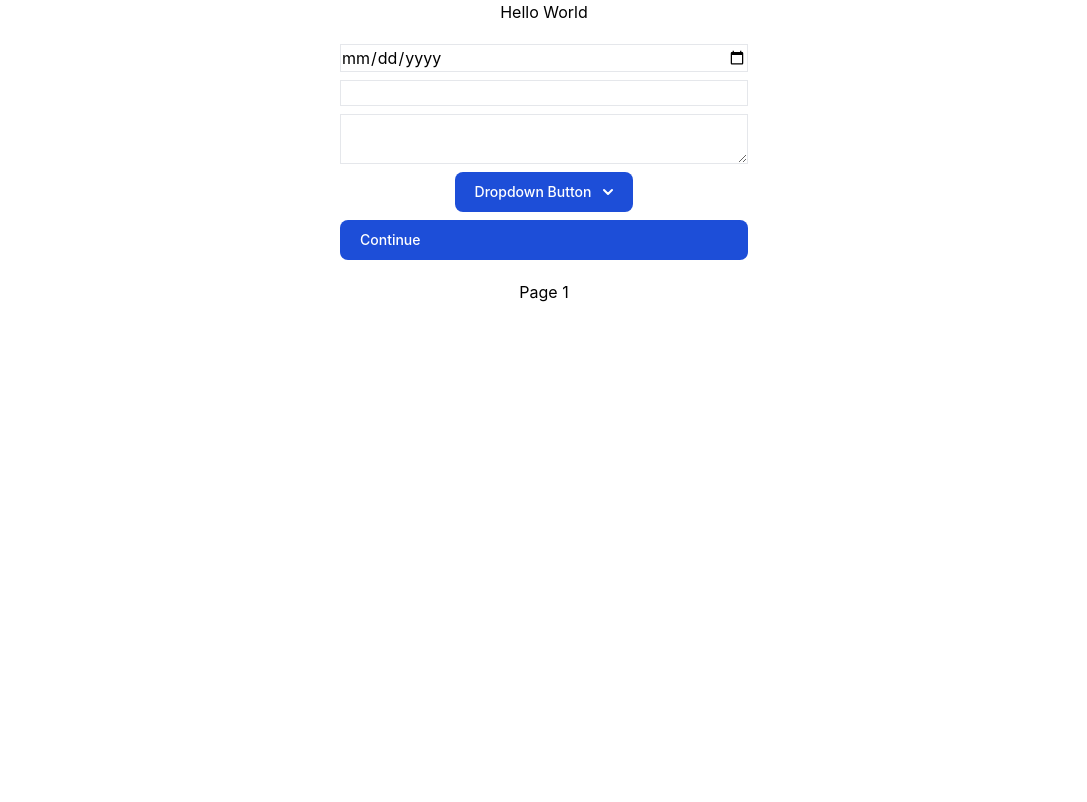
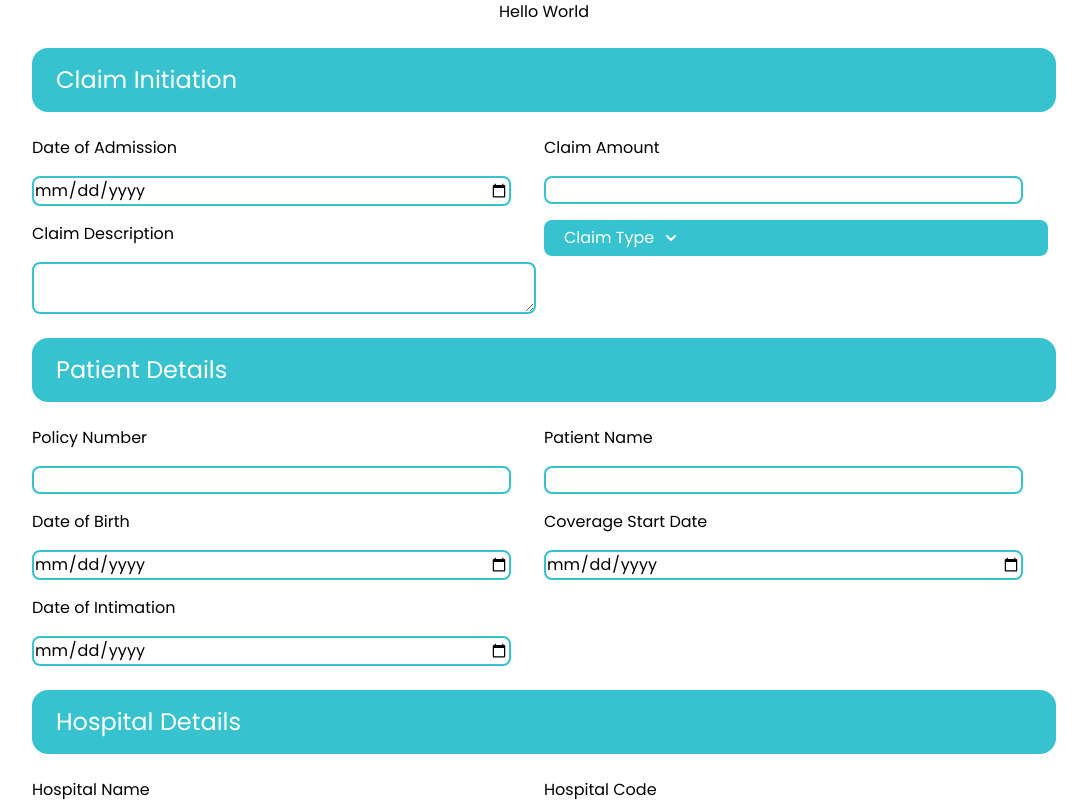
Before and after one commit to MDas08/smart-insure, a React (Create React App) app: page / in a window 1280 px wide. Shown: the top 802 px of the page, without its empty margins (96-1183 px from the left). Built offline with nearby package versions, Linux system fonts and the light colour scheme.

Commit message:
Styled Claim Form

```diff
--- a/public/index.html
+++ b/public/index.html
@@ -1,14 +1,12 @@
 <!DOCTYPE html>
 <html lang="en">
+
 <head>
   <meta charset="utf-8" />
   <link rel="icon" href="%PUBLIC_URL%/favicon.ico" />
   <meta name="viewport" content="width=device-width, initial-scale=1" />
   <meta name="theme-color" content="#000000" />
-    <meta
-      name="description"
-      content="Web site created using create-react-app"
-    />
+  <meta name="description" content="Web site created using create-react-app" />
   <link rel="apple-touch-icon" href="%PUBLIC_URL%/logo192.png" />
   <!--
       manifest.json provides metadata used when your web app is installed on a
@@ -24,8 +22,14 @@
       work correctly both with client-side routing and a non-root public URL.
       Learn how to configure a non-root public URL by running `npm run build`.
     -->
-    <title>React App</title>
+  <title>Smart Insure</title>
+  <link rel="preconnect" href="https://fonts.googleapis.com">
+  <link rel="preconnect" href="https://fonts.gstatic.com" crossorigin>
+  <link
+    href="https://fonts.googleapis.com/css2?family=Poppins:ital,wght@0,300;0,400;0,500;0,600;0,700;1,300;1,400;1,500;1,600;1,700&display=swap"
+    rel="stylesheet">
 </head>
+
 <body>
   <noscript>You need to enable JavaScript to run this app.</noscript>
   <div id="root"></div>
@@ -40,4 +44,5 @@
       To create a production bundle, use `npm run build` or `yarn build`.
     -->
 </body>
+
 </html>
--- a/src/index.css
+++ b/src/index.css
@@ -4,9 +4,7 @@
 
 body {
   margin: 0;
-  font-family: -apple-system, BlinkMacSystemFont, 'Segoe UI', 'Roboto', 'Oxygen',
-    'Ubuntu', 'Cantarell', 'Fira Sans', 'Droid Sans', 'Helvetica Neue',
-    sans-serif;
+  font-family: 'Poppins', sans-serif;
   -webkit-font-smoothing: antialiased;
   -moz-osx-font-smoothing: grayscale;
 }
@@ -15,3 +13,15 @@ code {
   font-family: source-code-pro, Menlo, Monaco, Consolas, 'Courier New',
     monospace;
 }
+
+input{
+  width: 95%;
+  border-radius: 8px;
+  border: 2px solid #36C2CE;
+}
+
+textarea{
+  width: 100%;
+  border-radius: 8px;
+  border: 2px solid #36C2CE;
+}
--- a/src/pages/claimInit.jsx
+++ b/src/pages/claimInit.jsx
@@ -1,9 +1,8 @@
-'use client'
 import React from 'react';
 import { useState } from 'react';
 
 const ClaimInit = () => {
-  function search(event) {
+  function submit(event) {
     event.preventDefault();
     const formData = new FormData(event.target);
     const query = formData.get("dateOfIntimation");
@@ -20,35 +19,46 @@ const ClaimInit = () => {
 
 
   return (
-    <div className='flex justify-center'>
-      <form className="flex flex-col w-full max-w-md px-5 py-5 space-y-2" onSubmit={search}>
-        <input className="border" name="dateOfIntimation" type='date' />
-        <input className="border" name="claimAmount" type='number' />
-        <textarea className="border" name="desc" />
+    <form onSubmit={submit}>
+      <div className='flex justify-center items-center flex-col'>
+        <div id='title' className='text-2xl bg-color-turq rounded-2xl w-4/5 h-16 content-center my-6'>
+          <h1 className='pl-6 text-left text-white'>Claim Initiation</h1>
+        </div>
+        <div className='flex md:flex-row flex-col w-4/5 justify-center items-center md:items-start space-y-4 md:space-y-0'>
+          <div className="flex flex-col w-11/12 space-y-4 md:mr-2">
+            <label className='mr-auto'>Date of Admission</label>
+            <input  name="dateOfAdmission" type='date'/>
+            <label className='mr-auto'>Claim Description</label>
+            <textarea  name="desc" />
+          </div>
+          <div className="flex flex-col w-11/12 space-y-4 md:mr-2">
+          <label className='mr-auto'>Claim Amount</label>
+            <input  name="claimAmount" type='number' />
             <div className="relative">
               <button
                 id="dropdownDefaultButton"
                 data-dropdown-toggle="dropdown"
-            className="text-white bg-blue-700 hover:bg-blue-800 focus:ring-4 focus:outline-none focus:ring-blue-300 font-medium rounded-lg text-sm px-5 py-2.5 text-center inline-flex items-center dark:bg-blue-600 dark:hover:bg-blue-700 dark:focus:ring-blue-800"
+                className="text-white bg-color-turq hover:bg-color-blue rounded-lg px-5 py-1.5 text-center inline-flex items-center w-full"
                 type="button"
                 onClick={toggleDropdown}
               >
-            Dropdown Button
+                Claim Type
+                <div className='flex justify-end'>
                 <svg className="w-2.5 h-2.5 ms-3" aria-hidden="true" fill="none" viewBox="0 0 10 6">
-              <path stroke="currentColor" stroke-linecap="round" stroke-linejoin="round" stroke-width="2" d="m1 1 4 4 4-4" />
-            </svg>
+                  <path stroke="currentColor" strokeLinecap="round" strokeLinejoin="round" strokeWidth="2" d="m1 1 4 4 4-4" />
+                </svg></div>
               </button>
 
               <div id="dropdown" className={`absolute ${isOpen ? 'block' : 'hidden'} bg-white divide-y divide-gray-100 rounded-lg shadow w-44 dark:bg-gray-700`}>
                 <ul className="py-2 text-sm text-gray-700 dark:text-gray-200" aria-labelledby="dropdownDefaultButton">
                   <li>
                     <a href="#" className="block px-4 py-2 hover:bg-gray-100 dark:hover:bg-gray-600 dark:hover:text-white">
-                  Dashboard
+                      Cashless
                     </a>
                   </li>
                   <li>
                     <a href="#" className="block px-4 py-2 hover:bg-gray-100 dark:hover:bg-gray-600 dark:hover:text-white">
-                  Settings
+                      Re-imbursement
                     </a>
                   </li>
                   <li>
@@ -64,10 +74,53 @@ const ClaimInit = () => {
                 </ul>
               </div>
             </div>
+          </div>
+        </div>
 
-        <button type="submit"className='text-white bg-blue-700 hover:bg-blue-800 font-medium rounded-lg text-sm px-5 py-2.5 text-center inline-flex items-center'>Continue</button>
+        <div id='title' className='text-2xl bg-color-turq rounded-2xl w-4/5 h-16 content-center my-6'>
+          <h1 className='pl-6 text-left text-white'>Patient Details</h1>
+        </div>
+        <div className='flex md:flex-row flex-col w-4/5 justify-center items-center md:items-start space-y-4 md:space-y-0'>
+          <div className="flex flex-col w-11/12 space-y-4 md:mr-2">
+          <label className='mr-auto'>Policy Number</label>
+            <input  name="policyNumber" type='number' />
+            <label className='mr-auto'>Date of Birth</label>
+            <input  name="dateOfBirth" type='date'/>
+            <label className='mr-auto'>Date of Intimation</label>
+            <input  name="dateOfIntimation" type='date'/>
+          </div>
+          <div className="flex flex-col w-11/12 space-y-4 md:mr-2">
+          <label className='mr-auto'>Patient Name</label>
+          <input  name="patientName" type='text' />
+          <label className='mr-auto'>Coverage Start Date</label>
+          <input  name="coverageStartDate" type='date'/>
+
+          </div>
+        </div>
+
+        <div id='title' className='text-2xl bg-color-turq rounded-2xl w-4/5 h-16 content-center my-6'>
+          <h1 className='pl-6 text-left text-white'>Hospital Details</h1>
+        </div>
+        <div className='flex md:flex-row flex-col w-4/5 justify-center items-center md:items-start space-y-4 md:space-y-0'>
+          <div className="flex flex-col w-11/12 space-y-4 md:mr-2">
+          <label className='mr-auto'>Hospital Name</label>
+            <input  name="hospitalName" type='text' />
+            <label className='mr-auto'>Hospital City</label>
+            <input  name="hospitalCity" type='text'/>
+          </div>
+          <div className="flex flex-col w-11/12 space-y-4 md:mr-2">
+          <label className='mr-auto'>Hospital Code</label>
+          <input  name="hospitalCode" type='number' />
+          </div>
+        </div>
+
+
+
+
+        <button type="submit" className='text-white bg-blue-700 hover:bg-blue-800 font-medium rounded-lg text-sm px-5 py-2.5 text-center inline-flex items-center'>Continue</button>
+
+      </div>
     </form>
-    </div>
   );
 };
 
--- a/tailwind.config.js
+++ b/tailwind.config.js
@@ -1,10 +1,22 @@
 /** @type {import('tailwindcss').Config} */
+
 module.exports = {
   content: [
     "./src/**/*.{js,jsx,ts,tsx}",
   ],
   theme: {
-    extend: {},
+    extend: {
+      fontFamily: {
+        'sans': ['Poppins', 'sans-serif'],
+      },
+      colors:{
+        'color-teal' : '#77E4C8',
+        'color-turq' : '#36C2CE',
+        'color-blue' : '#478CCF',
+        'color-dark' : '#4535C1'
+
+      }
+    },
   },
   plugins: [],
 }
```
Lines whose indentation alone changed are shown as unchanged.
